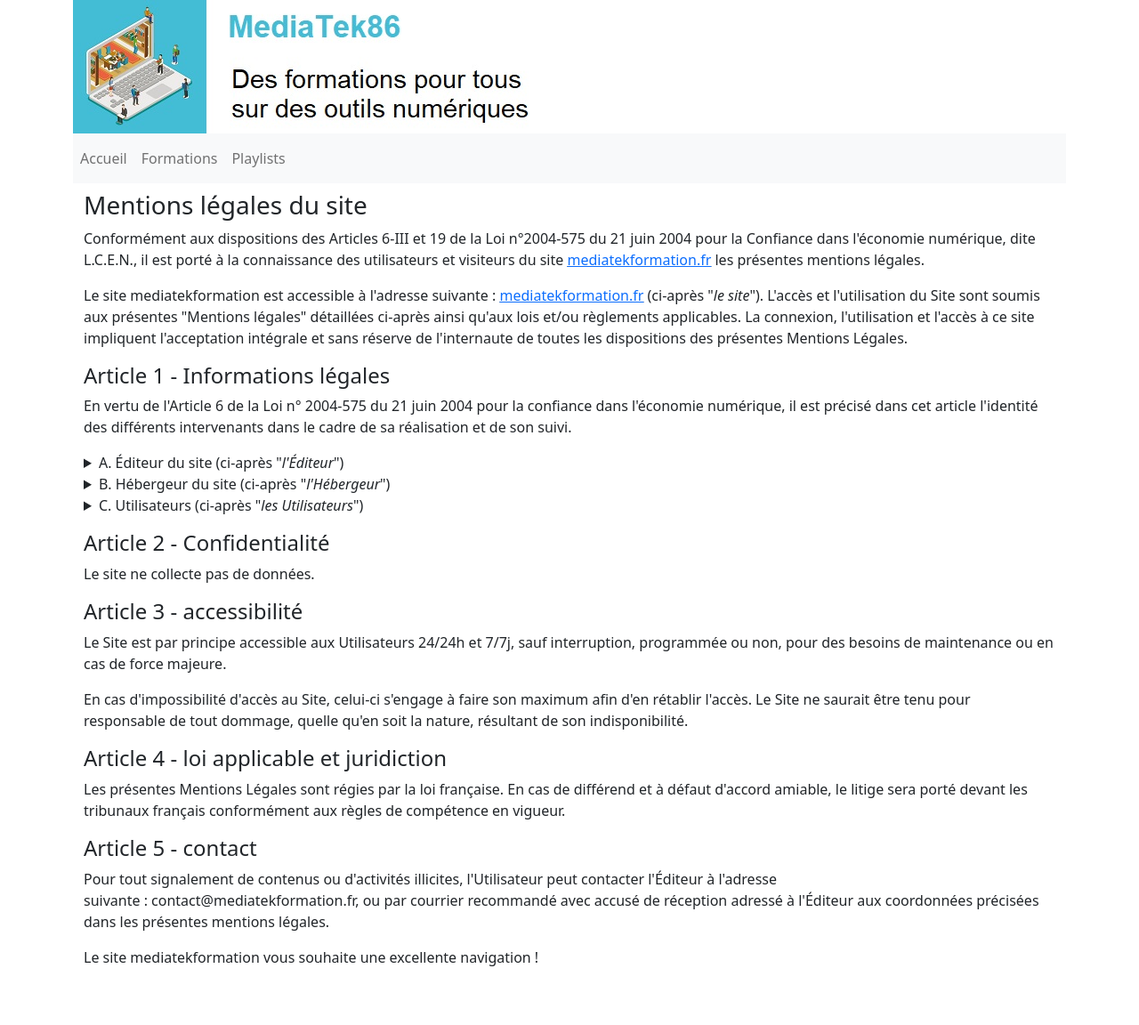
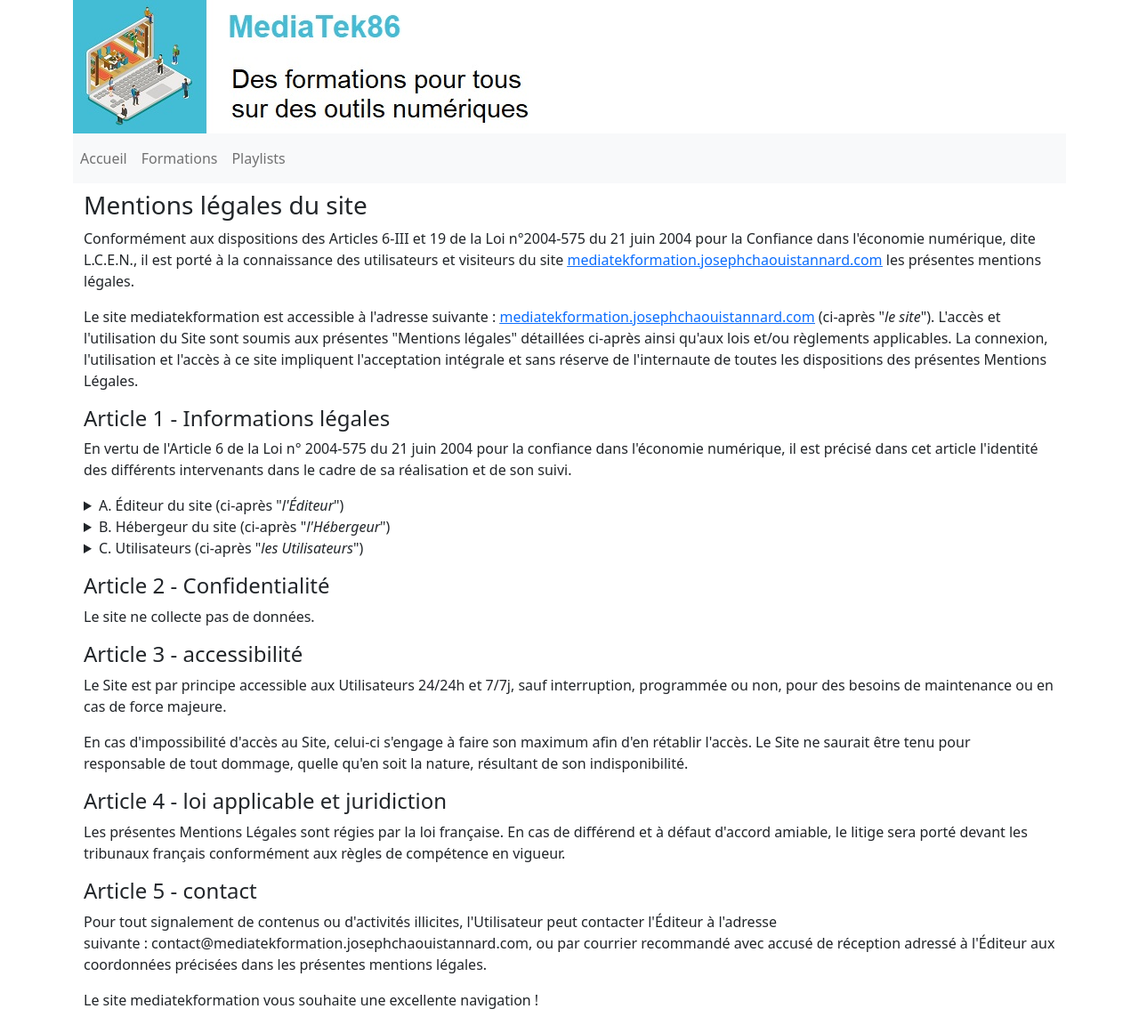
Before and after one commit to josephchaouistannard/BTS_atelier_mediatekformation, a Symfony app: template templates/pages/cgu.html.twig in a window 1280 px wide. Shown: the whole page at 89% size. Before the commit the page ends 1086 px from the top, so only its background shows below. Run offline with Twig, Linux system fonts and the light colour scheme; the template is opened without the code that fills it, so the values that code supplies are empty; some libraries are stand-ins or nearby versions.

Commit message:
mise à jour cgu closes #12

```diff
--- a/templates/pages/cgu.html.twig
+++ b/templates/pages/cgu.html.twig
@@ -3,8 +3,8 @@
 {% block body %}
 <section class="container mt-2">
     <h3>Mentions légales du site</h3>
-    <p>Conformément aux dispositions des Articles 6-III et 19 de la Loi n°2004-575 du 21 juin 2004 pour la Confiance dans l'économie numérique, dite L.C.E.N., il est porté à la connaissance des utilisateurs et visiteurs du site <u><a href="http://www.mediatekformation.fr">mediatekformation.fr</a></u> les présentes mentions légales.</p>
-    <p>Le site mediatekformation est accessible à l'adresse suivante&nbsp;:&nbsp;<u><a href="http://www.mediatekformation.fr">mediatekformation.fr</a></u> (ci-après "<i>le site</i>"). L'accès et l'utilisation du Site sont soumis aux présentes "Mentions légales" détaillées ci-après ainsi qu'aux lois et/ou règlements applicables. La connexion, l'utilisation et l'accès à ce site impliquent l'acceptation intégrale et sans réserve de l'internaute de toutes les dispositions des présentes Mentions Légales.</p>
+    <p>Conformément aux dispositions des Articles 6-III et 19 de la Loi n°2004-575 du 21 juin 2004 pour la Confiance dans l'économie numérique, dite L.C.E.N., il est porté à la connaissance des utilisateurs et visiteurs du site <u><a href="https://mediatekformation.josephchaouistannard.com">mediatekformation.josephchaouistannard.com</a></u> les présentes mentions légales.</p>
+    <p>Le site mediatekformation est accessible à l'adresse suivante&nbsp;:&nbsp;<u><a href="https://mediatekformation.josephchaouistannard.com">mediatekformation.josephchaouistannard.com</a></u> (ci-après "<i>le site</i>"). L'accès et l'utilisation du Site sont soumis aux présentes "Mentions légales" détaillées ci-après ainsi qu'aux lois et/ou règlements applicables. La connexion, l'utilisation et l'accès à ce site impliquent l'acceptation intégrale et sans réserve de l'internaute de toutes les dispositions des présentes Mentions Légales.</p>
     <h4>Article 1 - Informations légales</h4>
     <p>En vertu de l'Article 6 de la Loi n° 2004-575 du 21 juin 2004 pour la confiance dans l'économie numérique, il est précisé dans cet article l'identité des différents intervenants dans le cadre de sa réalisation et de son suivi.</p>
     <div class="bd-example">
@@ -15,7 +15,7 @@
                 <br>rue du Colonel Driant
                 <br>75001 Paris
                 <br>Téléphone&nbsp;:&nbsp;0102030405
-                <br>Courriel&nbsp;:&nbsp;contact@mediatekformation.fr
+                <br>Courriel&nbsp;:&nbsp;contact@mediatekformation.josephchaouistannard.com
                 <br>RCS&nbsp;:&nbsp;123456789
             </address>
         </details>
@@ -45,7 +45,7 @@
     <h4 class="mt-3">Article 4 - loi applicable et juridiction</h4>
     <p>Les présentes Mentions Légales sont régies par la loi française. En cas de différend et à défaut d'accord amiable, le litige sera porté devant les tribunaux français conformément aux règles de compétence en vigueur.</p>
     <h4 class="mt-3">Article 5 - contact</h4>
-    <p>Pour tout signalement de contenus ou d'activités illicites, l'Utilisateur peut contacter l'Éditeur à l'adresse suivante&nbsp;:&nbsp;contact@mediatekformation.fr, ou par courrier recommandé avec accusé de réception adressé à l'Éditeur aux coordonnées précisées dans les présentes mentions légales.</p>
+    <p>Pour tout signalement de contenus ou d'activités illicites, l'Utilisateur peut contacter l'Éditeur à l'adresse suivante&nbsp;:&nbsp;contact@mediatekformation.josephchaouistannard.com, ou par courrier recommandé avec accusé de réception adressé à l'Éditeur aux coordonnées précisées dans les présentes mentions légales.</p>
     <p>Le site mediatekformation vous souhaite une excellente navigation !</p>
 </section>
 
```
